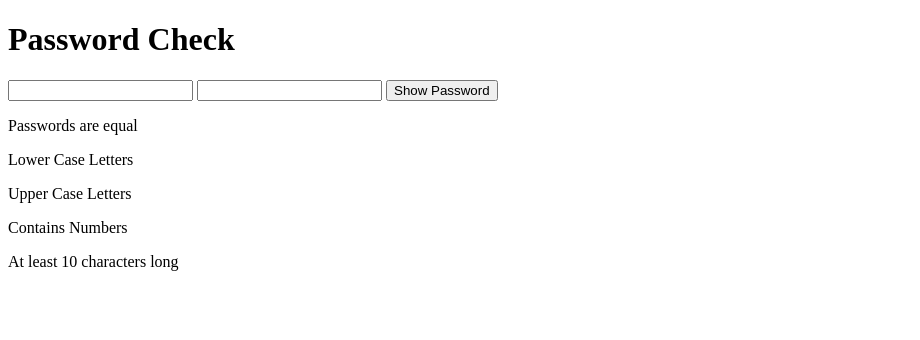
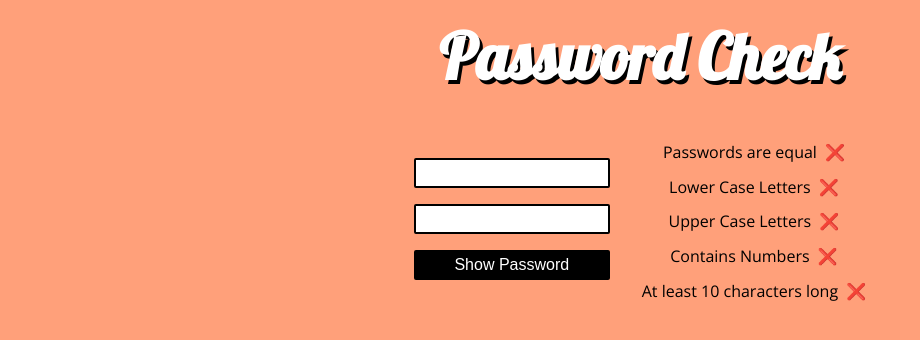
Before and after one commit to ferniemann/checkpoint-web-apps-foundation, a plain HTML site: page index.html in a window 1280 px wide. Shown: the whole page, without its empty margins (0-920 px from the left). Drawn offline with nearby package versions, Linux system fonts and the light colour scheme.

Commit message:
feat:link fonts and added CSS

```diff
--- a/assets/css/style.css
+++ b/assets/css/style.css
@@ -0,0 +1,89 @@
+*,
+*::after,
+*::before {
+  box-sizing: border-box;
+  margin: 0;
+}
+
+body {
+  background-color: lightsalmon;
+  font-family: "Open Sans", sans-serif;
+}
+
+header {
+  margin: 1rem 0 2rem;
+}
+
+h1 {
+  font-family: "Lobster", cursive;
+  font-size: 4rem;
+  color: #fff;
+  text-shadow: 3px 4px #000;
+  text-align: center;
+}
+
+main {
+  margin: 0 auto;
+  text-align: center;
+}
+
+input {
+  height: 30px;
+  margin: 0.5rem auto 1rem;
+  display: block;
+  width: 22ch;
+  border: 2px solid #000;
+  border-radius: 2px;
+  font-size: 1rem;
+}
+
+input:focus {
+  outline: 4px dotted #fff;
+}
+
+button {
+  height: 30px;
+  width: 22ch;
+  background-color: #000;
+  color: #fff;
+  border: 2px solid #000;
+  border-radius: 2px;
+  font-size: 1rem;
+}
+p {
+  font-size: 1rem;
+  margin-top: 0.8rem;
+}
+
+p::after {
+  margin-left: 0.5rem;
+}
+
+.equal::after {
+  content: "❌";
+}
+
+.lower::after {
+  content: "❌";
+}
+
+.upper::after {
+  content: "❌";
+}
+
+.numbs::after {
+  content: "❌";
+}
+
+.pw-length::after {
+  content: "❌";
+}
+
+@media screen and (min-width: 700px) {
+  main {
+    display: flex;
+    justify-content: center;
+    align-items: center;
+    gap: 2rem;
+  }
+}
--- a/index.html
+++ b/index.html
@@ -5,6 +5,11 @@
     <meta charset="UTF-8">
     <meta http-equiv="X-UA-Compatible" content="IE=edge">
     <meta name="viewport" content="width=device-width, initial-scale=1.0">
+    <link rel="preconnect" href="https://fonts.googleapis.com">
+    <link rel="preconnect" href="https://fonts.gstatic.com" crossorigin>
+    <link
+        href="https://fonts.googleapis.com/css2?family=Lobster&family=Open+Sans:ital,wght@0,300;0,400;0,500;0,600;0,700;0,800;1,300;1,400;1,500;1,600;1,700;1,800&display=swap"
+        rel="stylesheet">
     <link rel="stylesheet" href="assets/css/style.css">
     <title>Checkpoint Web-Apps Foundation - Password Check</title>
 </head>
```
